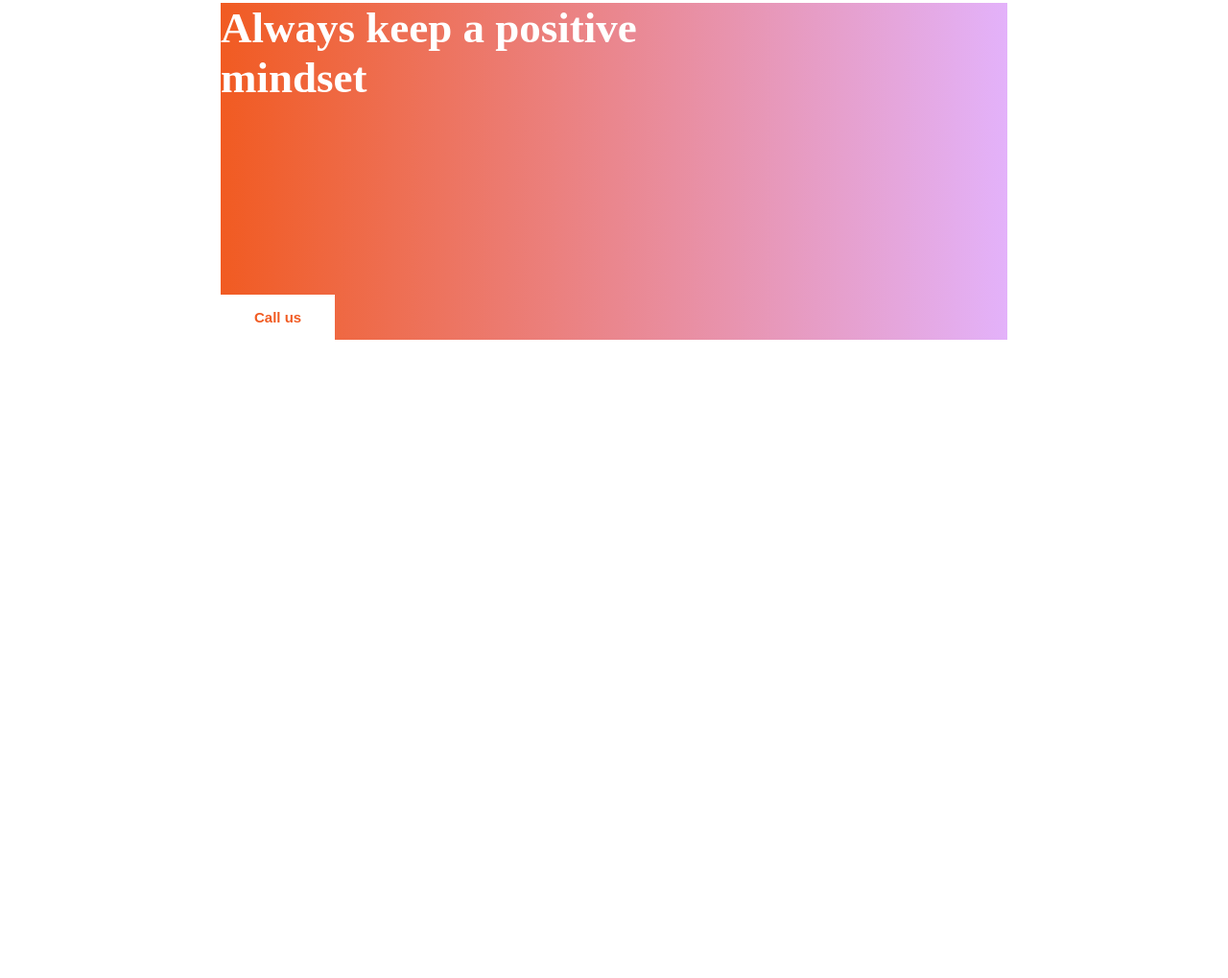
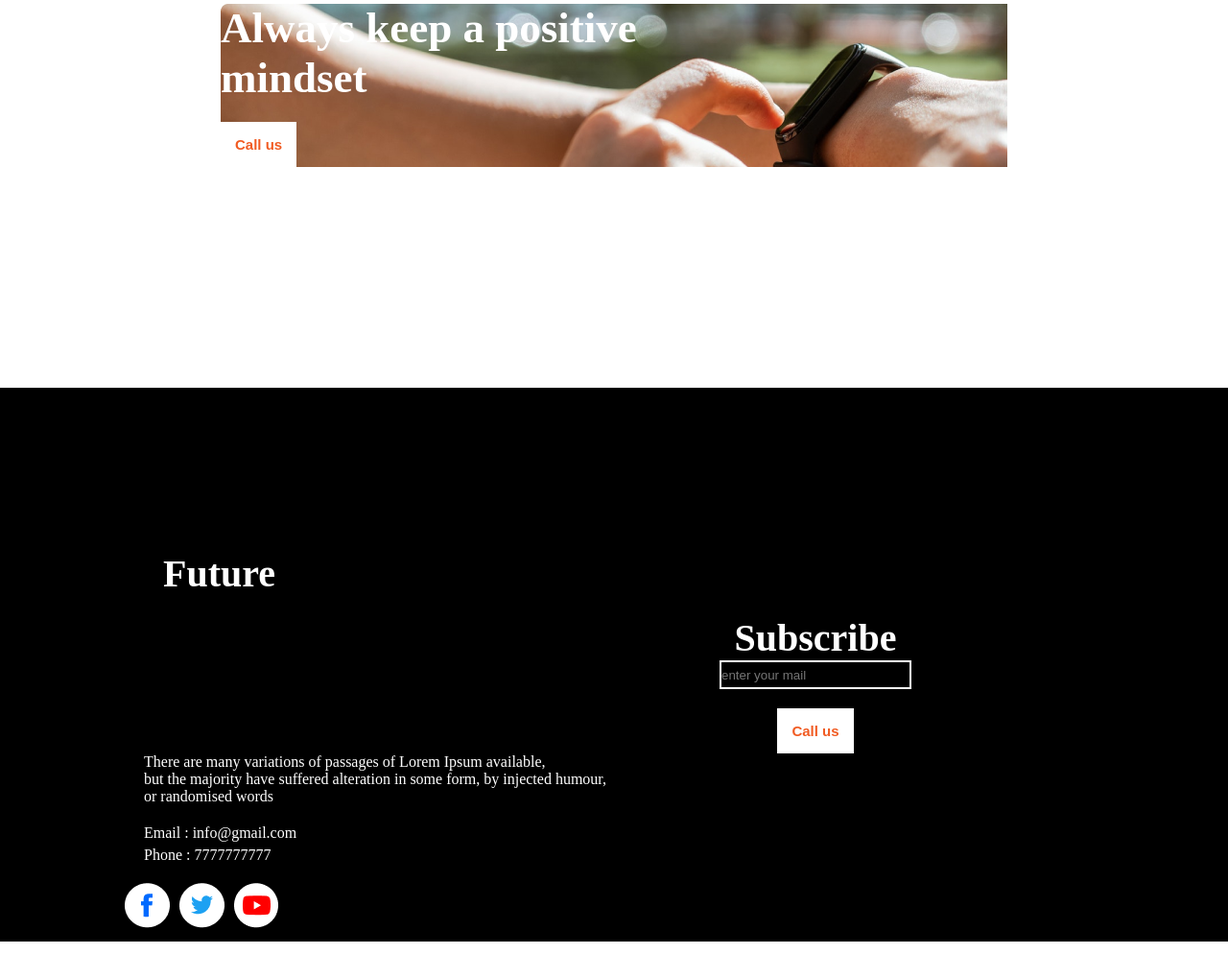
Before and after one commit to RASEL-BABU/assignment1, a plain HTML site: page index.html in a window 1280 px wide. Shown: the part 2381-3400 px from the top of the page at 96% size. After the commit the page ends 3362 px from the top, so only its background shows below. Drawn offline with Linux system fonts and the light colour scheme.

Commit message:
some update

```diff
--- a/index.html
+++ b/index.html
@@ -33,7 +33,9 @@
 
                 <div class="content-details">
                     <h1 class="title">My Failure of <br>Previous Year</h1>
-                <p class="content-description">Contrary to popular belief, Lorem Ipsum is not simply random text. It roots in a piece of classical Latin literature from 45 BC, making it over 2000 years old. Richard McClintock.</p>
+                    <p class="content-description">Contrary to popular belief, Lorem Ipsum is not simply random text. It
+                        roots in a piece of classical Latin literature from 45 BC, making it over 2000 years old.
+                        Richard McClintock.</p>
                     <div class="justify">
 
                         <div class="checkbox">
@@ -81,7 +83,8 @@
                     <h1>Always keep a positive <br>mindset</h1>
                 </div>
                 <div class="btn2">
-            <button class="btn-call"> Call us</button></div>
+                    <button class="btn-call"> Call us</button>
+                </div>
 
             </div>
 
@@ -91,6 +94,43 @@
 
 
     </main>
+    <footer class="footer">
+        <div class="future">
+            <h2 class="f-title">Future</h2>
+            <div class="subs">
+                <h3 class="s-title">Subscribe</h3>
+                <form><input type="text" name="mail" placeholder="enter your mail"><br>
+                    <button class="btn-call"> Call us</button>
+                </form>
+
+
+
+                <div>
+
+
+                </div>
+            </div>
+
+
+            <p class="f-des">There are many variations of passages of Lorem Ipsum
+                available,<br> but the majority have suffered alteration in some
+                form, by injected humour,<br> or randomised words</p>
+                <p class="email">Email : info@gmail.com</p>
+                <p class="phone">Phone : 7777777777</p>
+        </div>
+        <div class="icon-item">
+            <div class="p">
+                <img src="./icons/fb.png" alt="">
+            <div class="p">
+                <img src="./icons/twitter.png" alt="">
+            <div class="p">
+                <img src="./icons/youtube.png" alt="">
+
+        </div>
+        <div>
+
+
+    </footer>
 </body>
 
 </html>
--- a/style.css
+++ b/style.css
@@ -39,6 +39,7 @@
     padding-right: 200px;
     padding-top: 20px;
 }
+/* main content design here */
 
 .main-content {
     display: flex;
@@ -70,6 +71,7 @@
     margin-top: 15px;
 
 }
+/* plan section */
 
 .my-plans {
     margin-left: 150px;
@@ -106,31 +108,94 @@
 }
 
 .btn-call {
-    padding: 15px 35px;
+    padding: 15px;
     background: white;
     border: none;
     color: #F15B22;
     font-size: 15px;
-    margin-top: 200px;
+    margin-top: 20px;
     font-weight: bold;
-    text-align: center;
+    /* text-align: center; */
 }
 
+/* other content */
 .others {
     background-image: url("./images/watch.png");
     background-repeat: no-repeat;
-    margin:230px;
-    background: linear-gradient(90deg, #F15B22 0%, rgba(175, 34, 241, 0.349) 100%);
+    margin: 230px;
+
 }
-.btn2{
-   padding-right: 100px;
- margin-bottom: 1000px;
+
+.btn2 {
+    padding-right: 10px;
+    margin-bottom: 10px;
 
 
 }
-.head-title{
+
+.head-title {
     font-size: 30px;
     color: #FFFFFF;
     margin-top: 100px;
 
 }
+/* footer design here */
+
+.p {
+    display: flex;
+    color: white;
+    gap: 10px;
+}
+
+.future {
+    color: white;
+    padding-top: 150px;
+    padding-left: 150px;
+}
+
+.f-title {
+    font-size: 40px;
+    font-weight: bold;
+    text-align: left;
+    margin: 20px;
+}
+
+.f-des {
+    font-size: 16px;
+    margin-bottom: 20px;
+
+}
+
+.footer {
+    background: black;
+    position: absolute;
+    width: 1300px;
+    height: 577px;
+}
+
+.icon-item {
+    margin-left: 130px;
+    margin-top: 20px;
+
+}
+.subs{
+    text-align: center;
+    padding-left: 250px;
+
+}
+
+.s-title{
+    text-align: center;
+    font-size: 40px;
+}
+input{
+    width:200px;
+    height: 30px;
+
+   background-color: black;
+    box-sizing: border-box;
+    border: 2px solid white;
+}
+.email,.phone{
+    margin-top:05px;
+}
```
Lines whose indentation alone changed are shown as unchanged.
